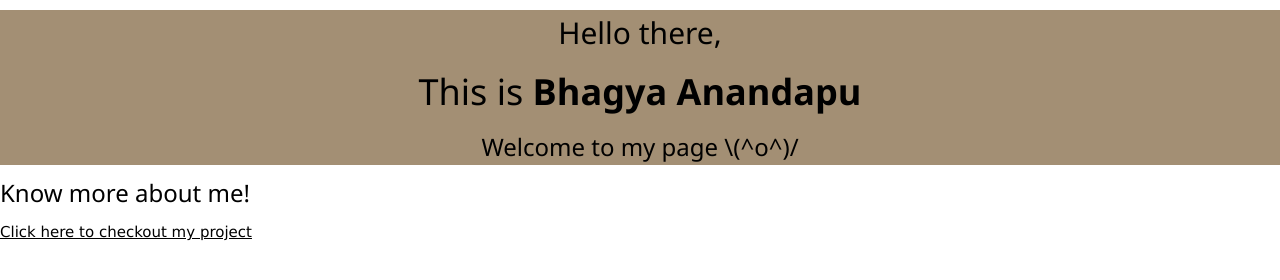
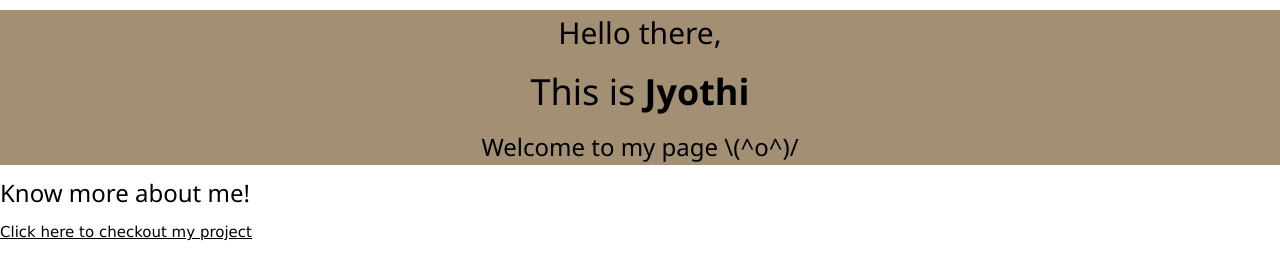
Before and after one commit to PoluriJyothi/WD101, a plain HTML site: page index.html in a window 1280 px wide. Drawn offline with nearby package versions, Linux system fonts and the light colour scheme.

Commit message:
Update index.html

```diff
--- a/index.html
+++ b/index.html
@@ -14,7 +14,7 @@
     <body>
         <div id="intro">
             <h2>Hello there,</h2>
-        <h1>This is <strong>Bhagya Anandapu</strong></h1>
+        <h1>This is <strong>Jyothi</strong></h1>
         <h3>Welcome to my page \(^o^)/</h3>
         </div>
         <div>
```
